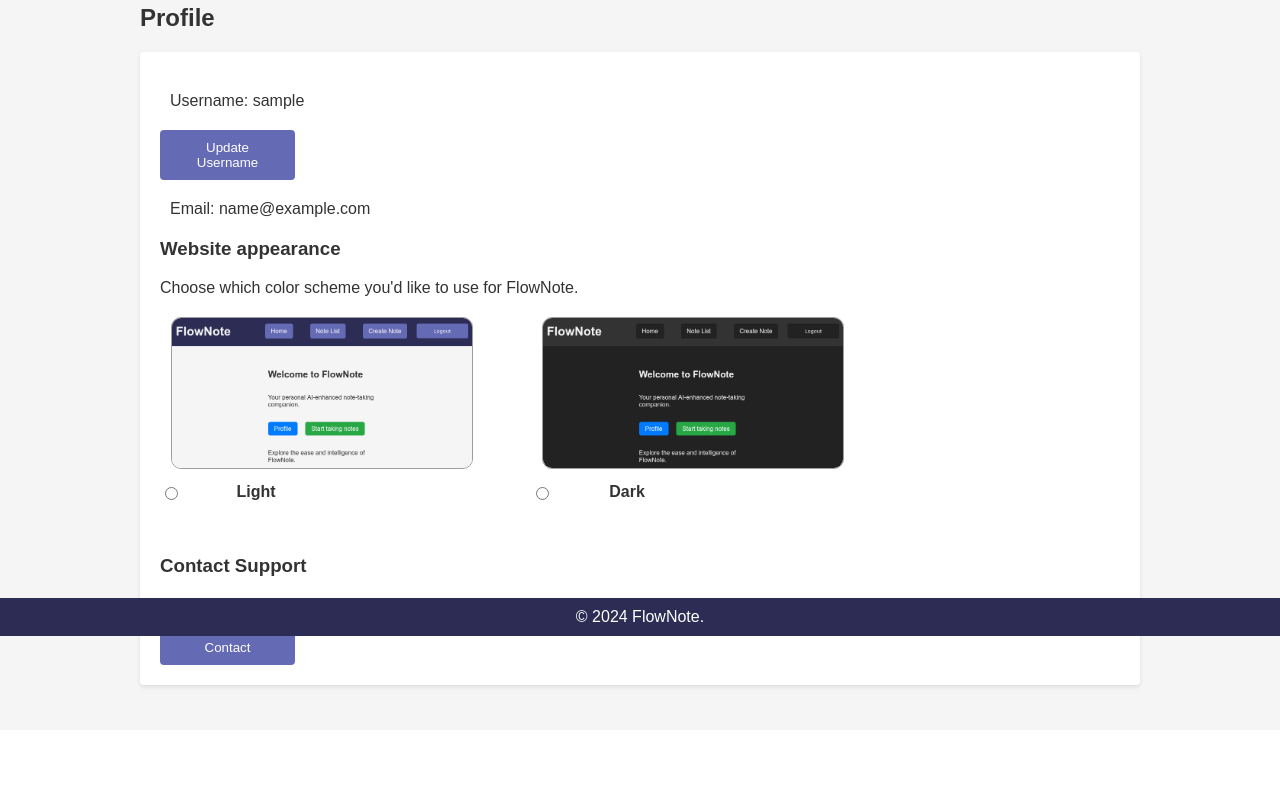
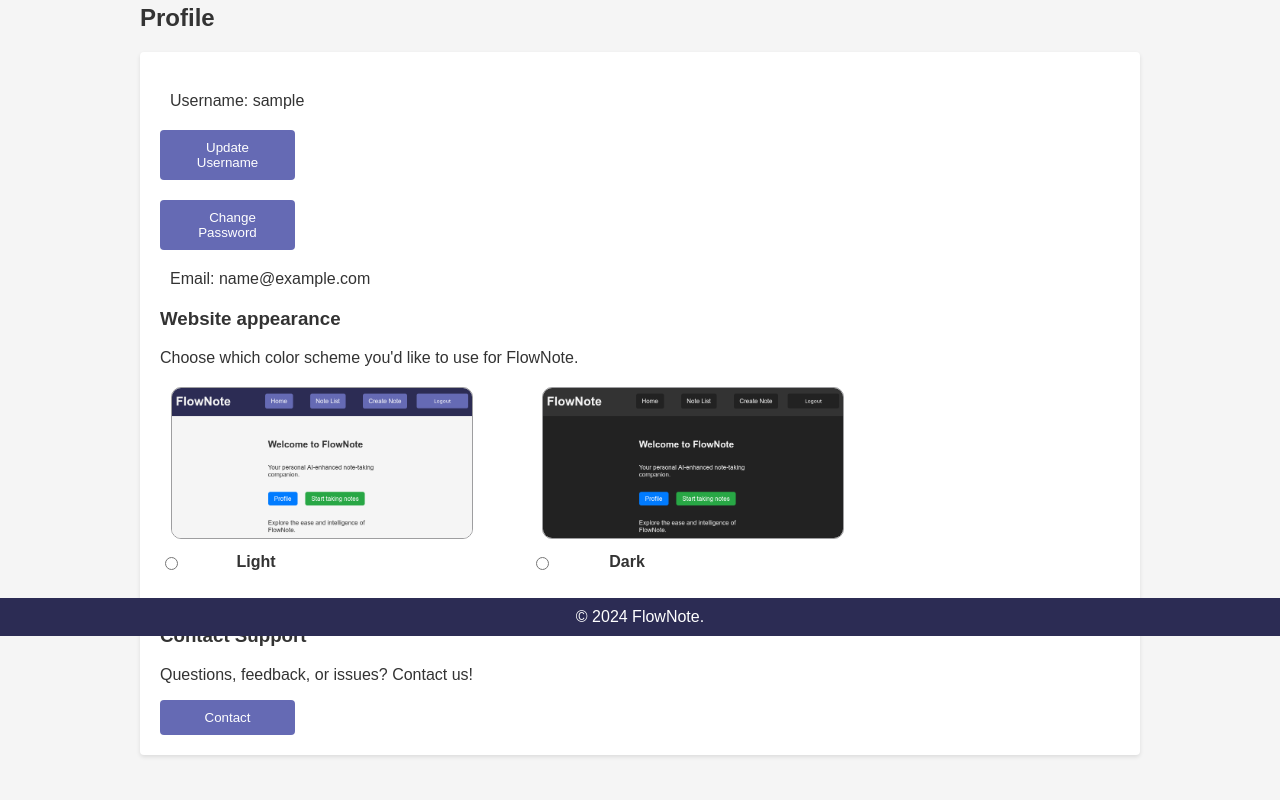
Before and after one commit to sjpope/FlowNote, a Django app: page /notes/accounts/profile/ in a window 1280 px wide. Shown: the part 164-964 px from the top of the page. Before the commit the page ends 854 px from the top, so only its background shows below. Run offline with Django 5.2, Linux system fonts and the light colour scheme; the visitor is signed in with stand-in values (Sample User, id 1); parts of the project's set-up code (start-up, migrations or seed data) failed here and were passed over.

Commit message:
SCRUM-138 change_password url & html implemented, links to profile page via a button.

```diff
--- a/notes/templates/profile.html
+++ b/notes/templates/profile.html
@@ -18,6 +18,16 @@
                     Update
                     <i class="fas fa-envelope"></i>
                     Username
+                </button>
+            </form>
+        </div>
+
+        <div class="profile-item">
+            <form id="change_password-form" action="{% url 'notes:change_password' %}" method="post">
+                {% csrf_token %}
+                <button type="submit" class="btn btn-settings">
+                    <i class="fas fa-key"></i>
+                    Change Password
                 </button>
             </form>
         </div>
--- a/notes/urls.py
+++ b/notes/urls.py
@@ -53,6 +53,7 @@ urlpatterns = [
     path('contact/', contact, name='contact'),
     path('about/', about, name='about'),
     path('update-username/', update_username, name='update_username'),
+    path('change-password/', change_password, name='change_password'),
 
     # Search URLs
     path('search/', NoteSearchView.as_view(), name='note_search'),
```
Also changed, not shown: notes/templates/change_password.html (added, +13 -0 lines).
